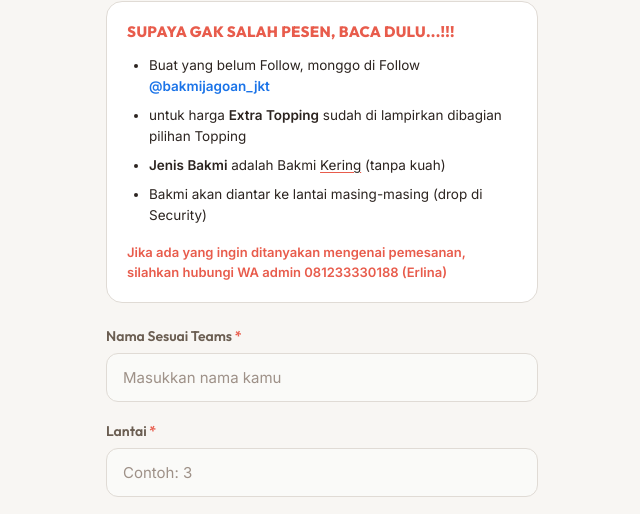
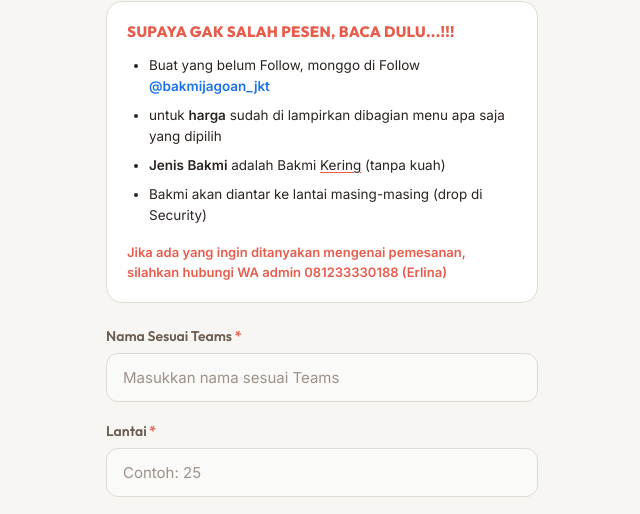
Before and after one commit to bakmijagoan/bakmie-order, a website built with Vite: page index.html in a window 1280 px wide. Shown: the part 249-763 px from the top of the page, without its empty margins (318-958 px from the left). Built offline with nearby package versions, Linux system fonts and the light colour scheme; no server answers.

Commit message:
Update index.html

```diff
--- a/index.html
+++ b/index.html
@@ -77,7 +77,7 @@
           <ul class="notice-list">
             <li>Buat yang belum Follow, monggo di Follow <a href="https://instagram.com/bakmijagoan_jkt" target="_blank"
                 rel="noopener">@bakmijagoan_jkt</a></li>
-            <li>untuk harga <strong>Extra Topping</strong> sudah di lampirkan dibagian pilihan Topping</li>
+            <li>untuk <strong>harga</strong> sudah di lampirkan dibagian menu apa saja yang dipilih</li>
             <li><strong>Jenis Bakmi</strong> adalah Bakmi <u>Kering</u> (tanpa kuah)</li>
             <li>Bakmi akan diantar ke lantai masing-masing (drop di Security)</li>
           </ul>
@@ -88,12 +88,12 @@
 
         <div class="form-group">
           <label for="nama">Nama Sesuai Teams <span class="required">*</span></label>
-          <input type="text" id="nama" placeholder="Masukkan nama kamu" required />
+          <input type="text" id="nama" placeholder="Masukkan nama sesuai Teams" required />
         </div>
 
         <div class="form-group">
           <label for="lantai">Lantai <span class="required">*</span></label>
-          <input type="number" id="lantai" placeholder="Contoh: 3" min="1" required />
+          <input type="number" id="lantai" placeholder="Contoh: 25" min="1" required />
         </div>
 
         <div class="form-group">
```
